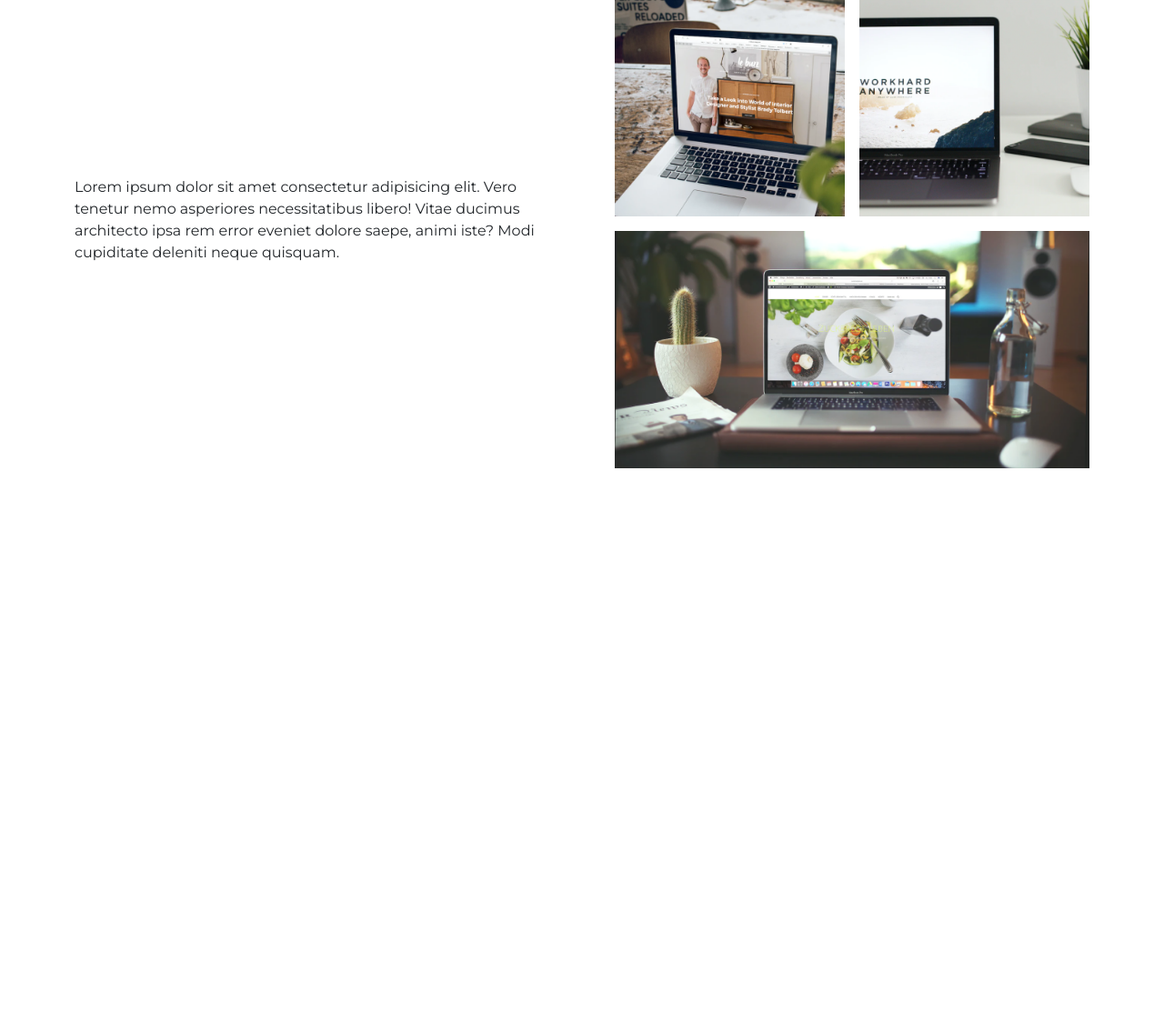
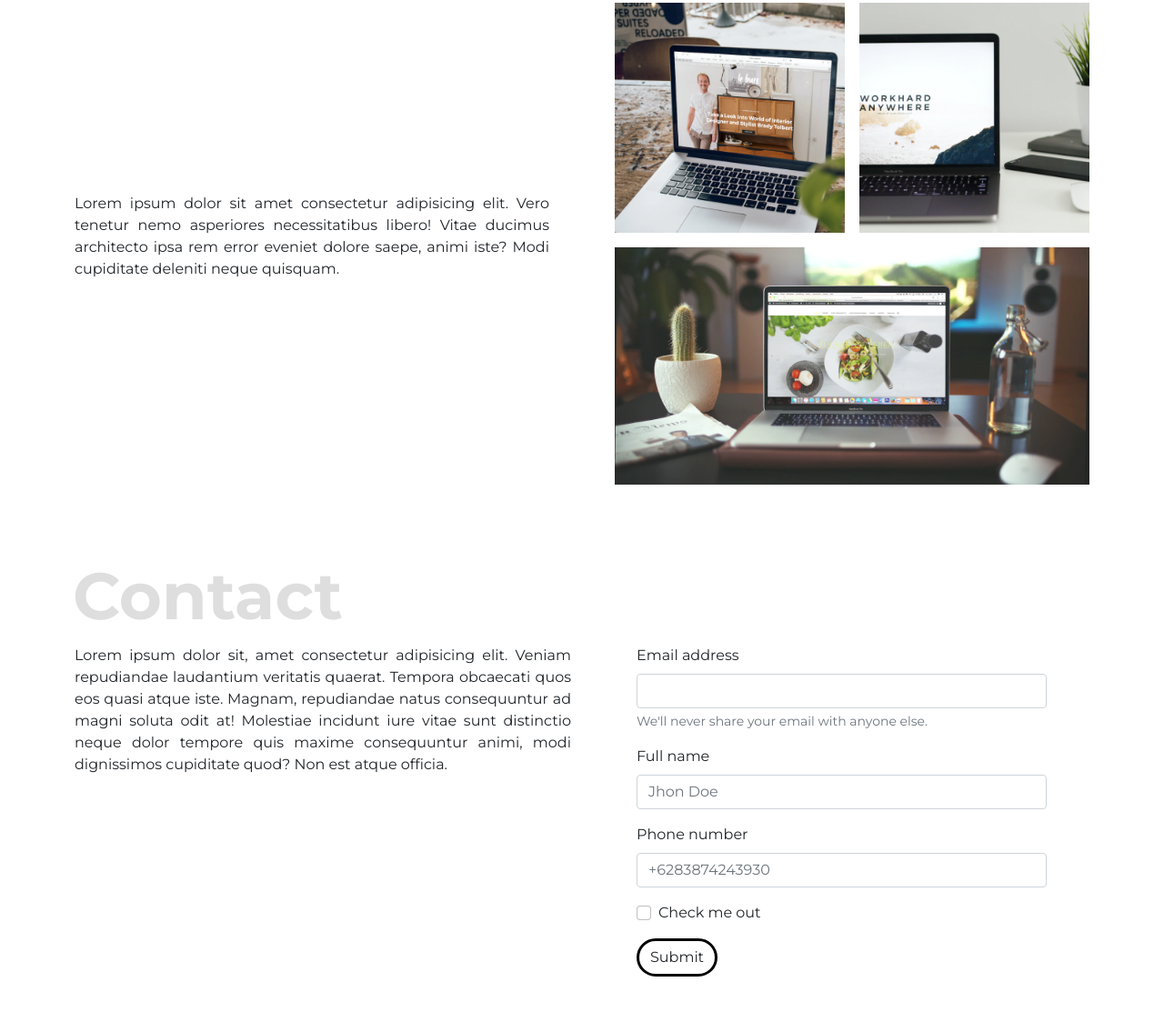
Before and after one commit to rizalzaril/My-Portofolio-CodingStudio-Course, a plain HTML site: page index.html in a window 1280 px wide. Shown: the part 1343-2456 px from the top of the page at 91% size. Before the commit the page ends 1858 px from the top, so only its background shows below. Drawn offline with nearby package versions, Linux system fonts and the light colour scheme.

Commit message:
slicing done

```diff
--- a/index.html
+++ b/index.html
@@ -52,7 +52,9 @@
 
     <!-- HOME SECTION -->
     <section id="home" class="container home">
-      <div class="row d-flex align-items-center">
+      <div
+        class="row d-flex align-items-center flex-md-row flex-column-reverse"
+      >
         <div class="col-md-8">
           <h3 class="fw-semibold">Hi, I am</h3>
           <h1 class="fw-bold">Rizal Liyan Syah</h1>
@@ -60,7 +62,7 @@
           <a class="btn" href="./images/potrait.png" download="">Resume</a>
         </div>
         <div class="col-md-4">
-          <img src="./images/potrait.png" alt="portrait" />
+          <img class="home-img" src="./images/potrait.png" alt="portrait" />
         </div>
       </div>
 
@@ -72,7 +74,7 @@
     <!-- END HOME SECTION -->
 
     <!-- ABOUT SECTION -->
-    <section class="about container" id="about">
+    <section class="about container mt-5" id="about">
       <p>
         Lorem ipsum dolor sit amet consectetur adipisicing elit. Voluptas quia
         doloremque quibusdam dolores laudantium nostrum, iste asperiores numquam
@@ -130,8 +132,10 @@
     <!-- END ABOUT SECTION -->
 
     <!-- WORK SECTION-->
-    <section id="work" class="work container">
-      <div class="row d-flex align-items-center gap-5">
+    <section id="work" class="work container mt-5">
+      <div
+        class="row d-flex align-items-center gap-5 flex-md-row flex-column-reverse"
+      >
         <div class="col">
           <p>
             Lorem ipsum dolor sit amet consectetur adipisicing elit. Vero
@@ -156,7 +160,73 @@
     <!-- END WORK SECTION-->
 
     <!-- CONTACT SECTION -->
+    <section class="contact container mt-5" id="contact">
+      <div class="row gap-5 mb-5">
+        <div class="col-12 col-lg-6">
+          <p>
+            Lorem ipsum dolor sit, amet consectetur adipisicing elit. Veniam
+            repudiandae laudantium veritatis quaerat. Tempora obcaecati quos eos
+            quasi atque iste. Magnam, repudiandae natus consequuntur ad magni
+            soluta odit at! Molestiae incidunt iure vitae sunt distinctio neque
+            dolor tempore quis maxime consequuntur animi, modi dignissimos
+            cupiditate quod? Non est atque officia.
+          </p>
+        </div>
+        <div class="col-12 col-lg-5">
+          <div class="row g-3 align-items-center">
+            <form onsubmit="onFormSubmit(event)">
+              <div class="mb-3">
+                <label for="email" class="form-label">Email address</label>
+                <input
+                  type="email"
+                  class="form-control"
+                  id="email"
+                  aria-describedby="emailHelp"
+                />
+                <div id="emailHelp" class="form-text">
+                  We'll never share your email with anyone else.
+                </div>
+              </div>
+              <div class="mb-3">
+                <label for="fullname" class="form-label">Full name</label>
+                <input
+                  type="text"
+                  placeholder="Jhon Doe"
+                  class="form-control"
+                  id="fullname"
+                />
+              </div>
+              <div class="mb-3">
+                <label for="phone" class="form-label">Phone number</label>
+                <input
+                  type="number"
+                  class="form-control"
+                  placeholder="+6283874243930"
+                  id="phone"
+                />
+              </div>
+              <div class="mb-3 form-check">
+                <input
+                  type="checkbox"
+                  class="form-check-input"
+                  id="exampleCheck1"
+                />
+                <label class="form-check-label" for="exampleCheck1"
+                  >Check me out</label
+                >
+              </div>
+
+              <button type="submit" class="btn d-flex align-items-center">
+                Submit
+              </button>
+            </form>
+          </div>
+        </div>
+      </div>
+    </section>
     <!-- END CONTACT SECTION -->
+
+    <section></section>
   </body>
   <script
     src="https://cdn.jsdelivr.net/npm/bootstrap@5.0.2/dist/js/bootstrap.bundle.min.js"
--- a/main.js
+++ b/main.js
@@ -14,3 +14,33 @@ function toggleDetail(e) {
 
   detail.slideToggle();
 }
+
+function onFormSubmit(e) {
+  e.preventDefault();
+  const email = $("#email");
+  const fullName = $("#fullname");
+  const phone = $("#phone");
+
+  console.log($(email).val());
+  console.log($(fullName).val());
+  console.log($(phone).val());
+
+  if (email.val() == "") {
+    alert("Email harus di isi!");
+  } else if (fullName.val() == "") {
+    alert("Fullname harus di isi!");
+  } else if (phone.val() == "") {
+    alert("Phone harus di isi!");
+  } else {
+    alert("Submit terkirim!");
+  }
+
+  // if(email.val)
+}
+
+$(document).ready(function () {
+  $(".nav-link").click(function () {
+    $(".nav-link").removeClass("active");
+    $(this).addClass("active");
+  });
+});
--- a/style.css
+++ b/style.css
@@ -7,6 +7,11 @@ body {
 .navbar {
   background-color: white;
   color: black;
+}
+
+.active {
+  color: black;
+  font-weight: 700;
 }
 
 section {
@@ -50,6 +55,10 @@ section::before {
   width: 50px;
 }
 
+.home .home-img {
+  width: 100%;
+}
+
 /* arrow animate */
 
 #arrow {
@@ -86,12 +95,12 @@ section::before {
   display: none;
 }
 
+.work p {
+  text-align: justify;
+}
+
 .work::before {
   content: "Work";
-  font-size: 72px;
-  font-weight: 700;
-  position: absolute;
-  color: gray;
 }
 
 .work-img {
@@ -144,3 +153,25 @@ section::before {
 #work3:hover::after {
   content: "Mobile Dev";
 }
+
+.contact::before {
+  content: "Contact";
+}
+
+.contact p {
+  text-align: justify;
+}
+
+@media (max-width: 768px) {
+  .home .home-img {
+    width: 70%;
+  }
+  section::before {
+    font-size: 38px;
+  }
+}
+@media (max-width: 500px) {
+  .home .home-img {
+    width: 50%;
+  }
+}
```
